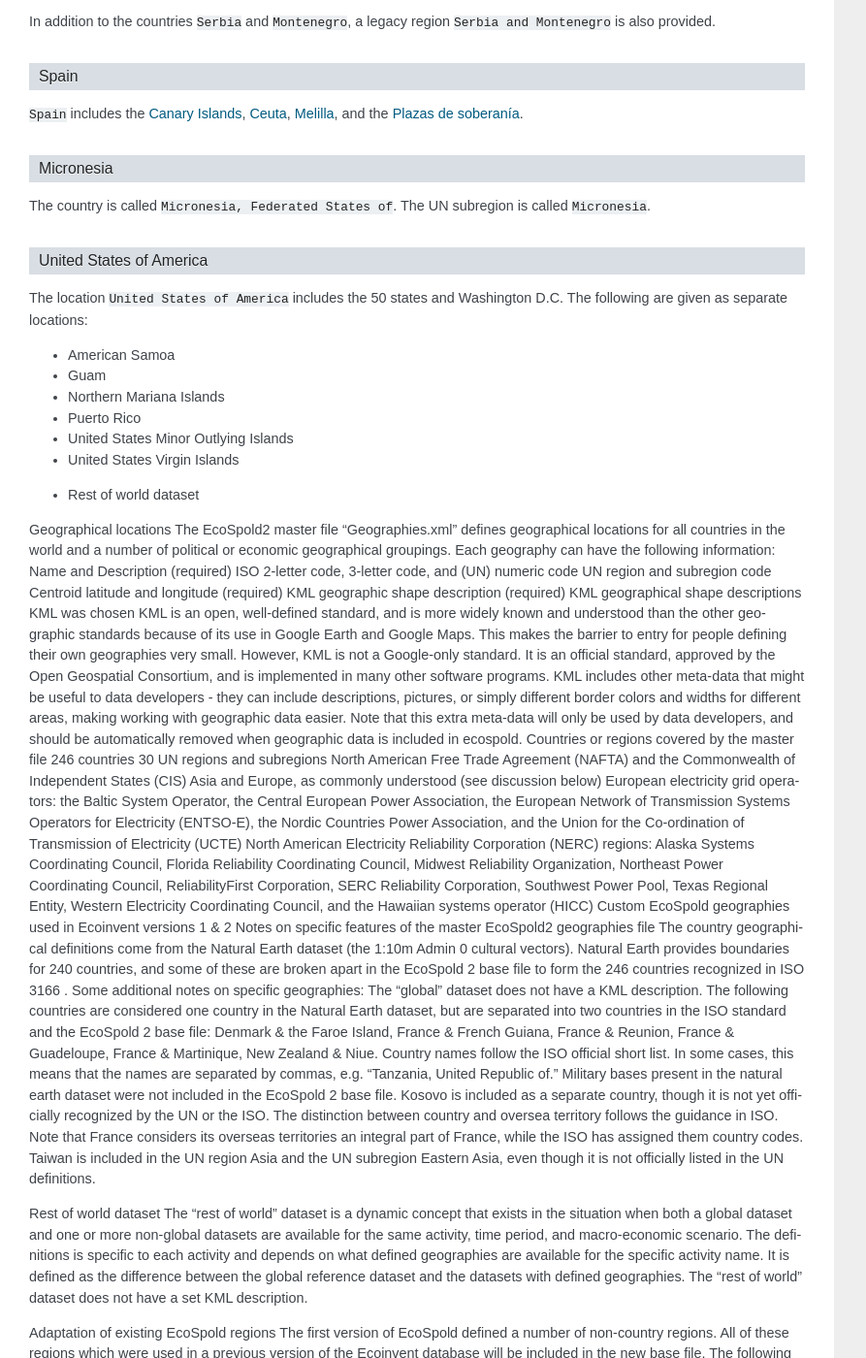
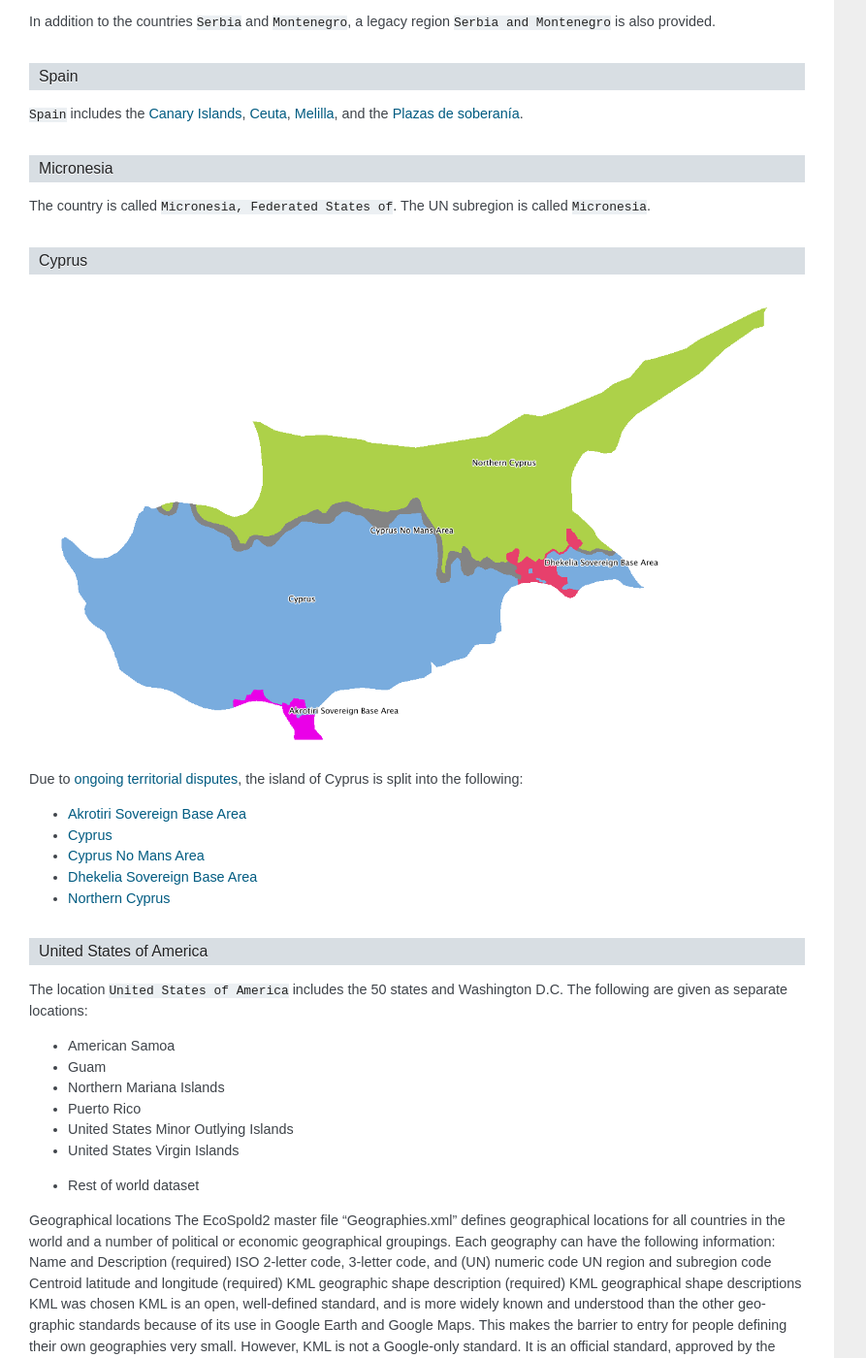
Before and after one commit to ecoinvent/ecoinvent-topology, a Sphinx documentation site: the page built from docs/index.rst, in a window 1280 px wide and 1400 px high, scrolled down 18386 px. Shown: the whole window at 97% size, without its empty margins (0-893 px from the left). Built offline with Sphinx 7.4.7, drawn with Linux system fonts in a browser that asks for light colours.

Commit message:
Add section on Cyprus

```diff
--- a/docs/index.rst
+++ b/docs/index.rst
@@ -776,6 +776,20 @@
 
 The country is called ``Micronesia, Federated States of``. The UN subregion is called ``Micronesia``.
 
+Cyprus
+^^^^^^
+
+.. image:: images/Cyprus.png
+    :align: center
+
+Due to `ongoing territorial disputes <http://en.wikipedia.org/wiki/Cyprus_dispute>`__, the island of Cyprus is split into the following:
+
+* `Akrotiri Sovereign Base Area <http://en.wikipedia.org/wiki/Akrotiri_and_Dhekelia>`__
+* `Cyprus <http://en.wikipedia.org/wiki/Cyprus>`__
+* `Cyprus No Mans Area <http://en.wikipedia.org/wiki/United_Nations_Buffer_Zone_in_Cyprus>`__
+* `Dhekelia Sovereign Base Area <http://en.wikipedia.org/wiki/Akrotiri_and_Dhekelia>`__
+* `Northern Cyprus <http://en.wikipedia.org/wiki/Northern_Cyprus>`__
+
 United States of America
 ^^^^^^^^^^^^^^^^^^^^^^^^
 
--- a/topology-journal.rst
+++ b/topology-journal.rst
@@ -4,7 +4,6 @@
 * Add uuids
 * Separate out Bouvet and Svalbard and Jan Mayen (have ISO codes) and Tokelau
 * Serbia or republic of serbia?
-* Report Cyprus
 
 Changes
 =======
```
Also changed, not shown: docs/images/Cyprus.png (added).
